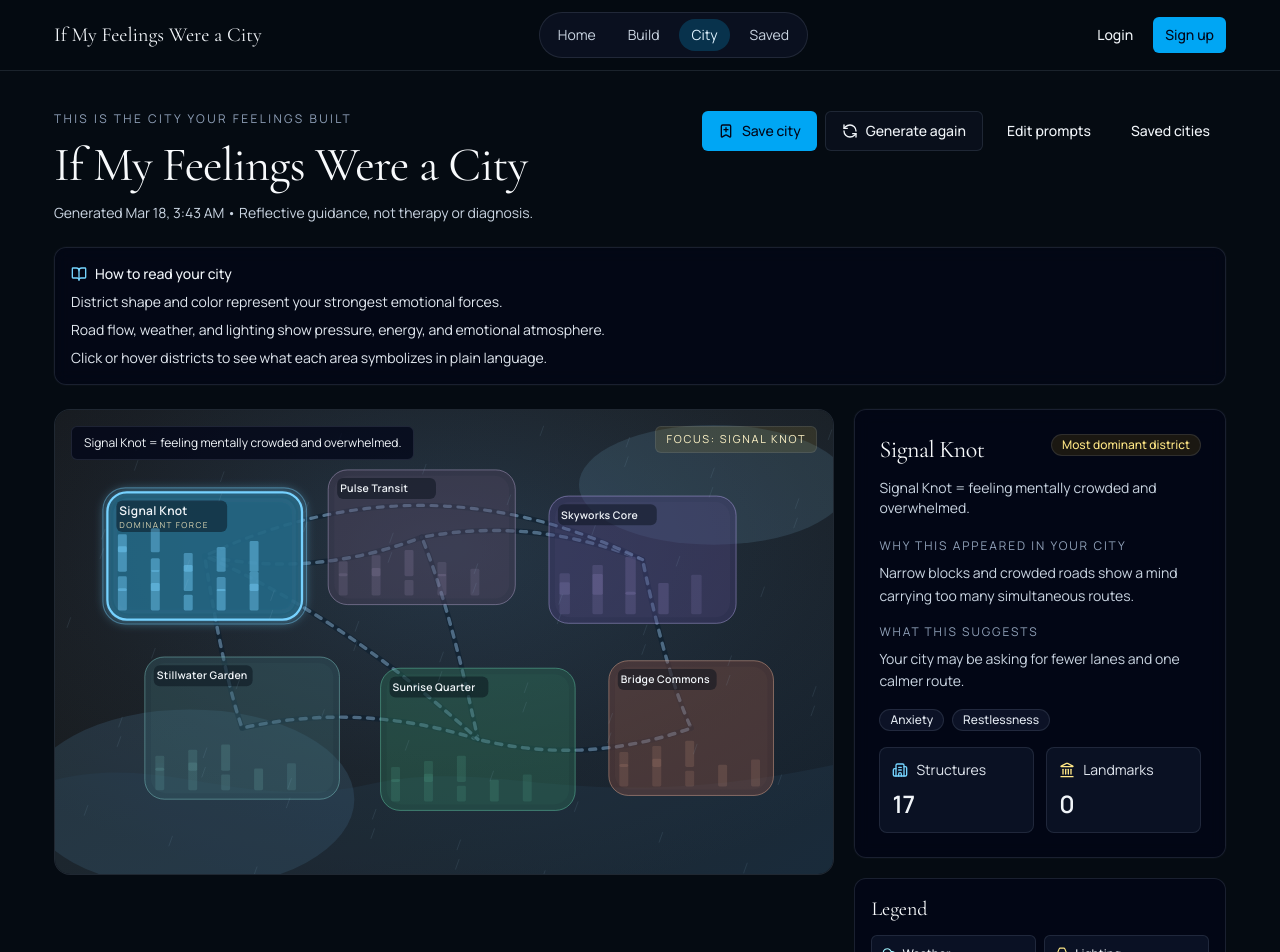
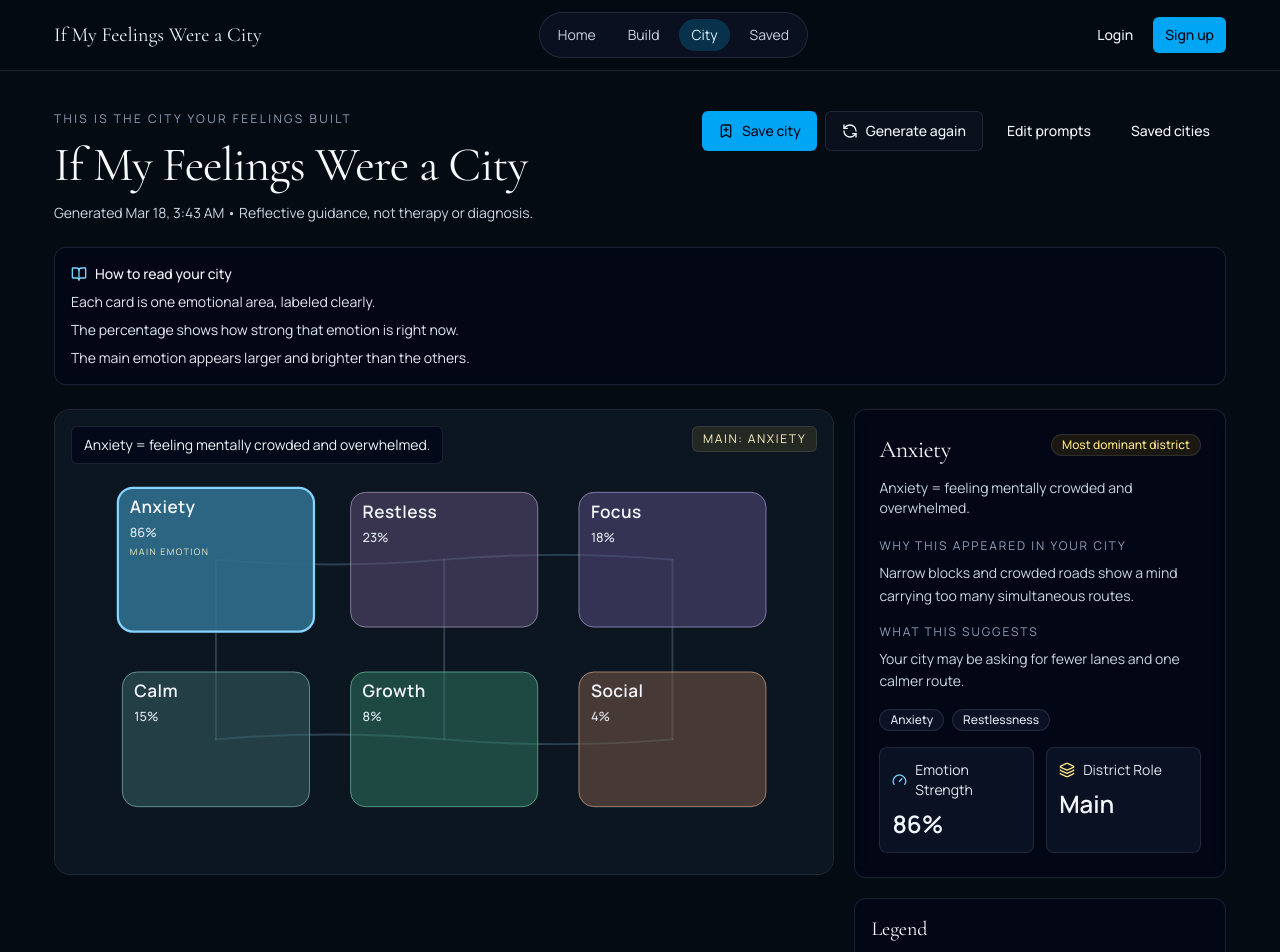
Before and after one commit to AbhinavGGarg/If-My-Feelings-Were-a-City, a Next.js app: page /city in a window 1280 px wide. Shown: the top 952 px of the page. Built offline with nearby package versions, Linux system fonts and the light colour scheme.

Commit message:
Simplify city map UI with clear labels and minimal layout

```diff
--- a/components/city-experience.tsx
+++ b/components/city-experience.tsx
@@ -128,9 +128,9 @@ export function CityExperience() {
               <BookOpen className="h-4 w-4 text-sky-300" />
               <span className="font-medium">How to read your city</span>
             </p>
-            <p>District shape and color represent your strongest emotional forces.</p>
-            <p>Road flow, weather, and lighting show pressure, energy, and emotional atmosphere.</p>
-            <p>Click or hover districts to see what each area symbolizes in plain language.</p>
+            <p>Each card is one emotional area, labeled clearly.</p>
+            <p>The percentage shows how strong that emotion is right now.</p>
+            <p>The main emotion appears larger and brighter than the others.</p>
           </CardContent>
         </Card>
       </motion.div>
--- a/components/city-map.tsx
+++ b/components/city-map.tsx
@@ -1,11 +1,9 @@
 "use client";
 
-import { motion } from "framer-motion";
 import { useMemo, useState } from "react";
 
 import { districtPlainMeaning } from "@/lib/emotion-copy";
-import type { CityModel, District, EmotionKey, Landmark } from "@/lib/types";
-import { cn } from "@/lib/utils";
+import type { CityModel, District, EmotionKey } from "@/lib/types";
 
 interface CityMapProps {
   city: CityModel;
@@ -14,30 +12,23 @@ interface CityMapProps {
   onSelectDistrict: (district: District) => void;
 }
 
-const emotionStyles: Record<
-  EmotionKey,
-  {
-    fill: string;
-    stroke: string;
-    glow: string;
-  }
-> = {
-  anxiety: { fill: "#1f5f7a", stroke: "#77d2ff", glow: "rgba(119, 210, 255, 0.26)" },
-  hope: { fill: "#2d6f57", stroke: "#6ce1b8", glow: "rgba(108, 225, 184, 0.28)" },
-  loneliness: { fill: "#2c395f", stroke: "#9cc0ff", glow: "rgba(156, 192, 255, 0.26)" },
-  grief: { fill: "#33424f", stroke: "#9eb0be", glow: "rgba(158, 176, 190, 0.26)" },
-  love: { fill: "#804b40", stroke: "#ffbe9d", glow: "rgba(255, 190, 157, 0.28)" },
-  ambition: { fill: "#4b3f7d", stroke: "#c7b6ff", glow: "rgba(199, 182, 255, 0.28)" },
-  burnout: { fill: "#514c41", stroke: "#d7c9a2", glow: "rgba(215, 201, 162, 0.24)" },
-  nostalgia: { fill: "#6a5339", stroke: "#f1cf95", glow: "rgba(241, 207, 149, 0.26)" },
-  confusion: { fill: "#33495f", stroke: "#8bc1f4", glow: "rgba(139, 193, 244, 0.26)" },
-  peace: { fill: "#355f67", stroke: "#8ce0d9", glow: "rgba(140, 224, 217, 0.28)" },
-  anger: { fill: "#6e3f3d", stroke: "#ffac9f", glow: "rgba(255, 172, 159, 0.26)" },
-  curiosity: { fill: "#3f5c5a", stroke: "#93dbc1", glow: "rgba(147, 219, 193, 0.27)" },
-  joy: { fill: "#6e5533", stroke: "#ffd38a", glow: "rgba(255, 211, 138, 0.28)" },
-  fear: { fill: "#405163", stroke: "#a6c8eb", glow: "rgba(166, 200, 235, 0.26)" },
-  restlessness: { fill: "#4f435e", stroke: "#c7b2df", glow: "rgba(199, 178, 223, 0.26)" },
-  shame: { fill: "#554f63", stroke: "#cdc6df", glow: "rgba(205, 198, 223, 0.24)" },
+const emotionStyles: Record<EmotionKey, { fill: string; stroke: string }> = {
+  anxiety: { fill: "#2f6e8c", stroke: "#86d3ff" },
+  hope: { fill: "#2f7a61", stroke: "#85e7be" },
+  loneliness: { fill: "#35546f", stroke: "#9bc7eb" },
+  grief: { fill: "#4c5b67", stroke: "#bac7d0" },
+  love: { fill: "#7d5a47", stroke: "#ffc8a8" },
+  ambition: { fill: "#5b4f83", stroke: "#cfbfff" },
+  burnout: { fill: "#655f54", stroke: "#e3d4ae" },
+  nostalgia: { fill: "#6d5b44", stroke: "#f5d7a3" },
+  confusion: { fill: "#3d5469", stroke: "#a6cfee" },
+  peace: { fill: "#3a6469", stroke: "#9de3db" },
+  anger: { fill: "#734743", stroke: "#ffbeb4" },
+  curiosity: { fill: "#456a66", stroke: "#9ce6cc" },
+  joy: { fill: "#75613f", stroke: "#ffdca0" },
+  fear: { fill: "#45586b", stroke: "#b8d3eb" },
+  restlessness: { fill: "#605279", stroke: "#d5c3ec" },
+  shame: { fill: "#5d566b", stroke: "#d8d0ea" },
 };
 
 function districtCenter(district: District) {
@@ -52,48 +43,7 @@ function roadPath(from: District, to: District, curvedOffset: number) {
   const end = districtCenter(to);
   const midX = (start.x + end.x) / 2;
   const midY = (start.y + end.y) / 2;
-
   return `M ${start.x} ${start.y} Q ${midX} ${midY + curvedOffset} ${end.x} ${end.y}`;
-}
-
-function renderLandmark(landmark: Landmark) {
-  if (landmark.kind === "park") {
-    return <circle cx={landmark.x} cy={landmark.y} r={7} fill="#9ce1ba" opacity={0.62} />;
-  }
-
-  if (landmark.kind === "bridge") {
-    return (
-      <g opacity={0.7}>
-        <path d={`M ${landmark.x - 10} ${landmark.y + 3} Q ${landmark.x} ${landmark.y - 8} ${landmark.x + 10} ${landmark.y + 3}`} stroke="#f6c9a5" strokeWidth={2} fill="none" />
-        <path d={`M ${landmark.x - 10} ${landmark.y + 7} Q ${landmark.x} ${landmark.y - 4} ${landmark.x + 10} ${landmark.y + 7}`} stroke="#f6c9a5" strokeWidth={2} fill="none" opacity={0.7} />
-      </g>
-    );
-  }
-
-  if (landmark.kind === "crane") {
-    return (
-      <g opacity={0.68}>
-        <line x1={landmark.x - 6} y1={landmark.y + 8} x2={landmark.x - 6} y2={landmark.y - 10} stroke="#b5ffd9" strokeWidth={2} />
-        <line x1={landmark.x - 6} y1={landmark.y - 10} x2={landmark.x + 10} y2={landmark.y - 10} stroke="#b5ffd9" strokeWidth={2} />
-      </g>
-    );
-  }
-
-  if (landmark.kind === "station") {
-    return <rect x={landmark.x - 7} y={landmark.y - 7} width={14} height={14} rx={3} fill="#c7d9e8" opacity={0.62} />;
-  }
-
-  if (landmark.kind === "plaza") {
-    return <circle cx={landmark.x} cy={landmark.y} r={6} fill="#ffe0bd" opacity={0.66} />;
-  }
-
-  return (
-    <polygon
-      points={`${landmark.x},${landmark.y - 8} ${landmark.x + 6},${landmark.y + 6} ${landmark.x - 6},${landmark.y + 6}`}
-      fill="#d7e2ea"
-      opacity={0.64}
-    />
-  );
 }
 
 export function CityMap({ city, selectedDistrictId, dominantDistrictId, onSelectDistrict }: CityMapProps) {
@@ -107,41 +57,11 @@ export function CityMap({ city, selectedDistrictId, dominantDistrictId, onSelect
   const dominantDistrict = city.districts.find((district) => district.id === dominantDistrictId) ?? city.districts[0];
 
   return (
-    <div className="relative overflow-hidden rounded-2xl border border-slate-800/70 bg-[#0a1118]">
+    <div className="relative overflow-hidden rounded-2xl border border-slate-800/80 bg-[#0a121a]">
       <svg viewBox="0 0 1040 620" className="h-full w-full">
-        <defs>
-          <radialGradient id="cityGlow" cx="50%" cy="30%" r="75%">
-            <stop offset="0%" stopColor="#15293e" />
-            <stop offset="65%" stopColor="#0b141f" />
-            <stop offset="100%" stopColor="#070d14" />
-          </radialGradient>
-          <linearGradient id="sunrise" x1="0%" y1="0%" x2="100%" y2="100%">
-            <stop offset="0%" stopColor="#f2b87a" stopOpacity={city.lighting === "sunrise" ? 0.28 : 0.06} />
-            <stop offset="35%" stopColor="#f7d8a2" stopOpacity={city.lighting === "golden" ? 0.26 : 0.07} />
-            <stop offset="100%" stopColor="#7ec4ff" stopOpacity={0.12} />
-          </linearGradient>
-          <filter id="districtGlow" x="-40%" y="-40%" width="180%" height="180%">
-            <feGaussianBlur stdDeviation="7" result="blur" />
-            <feMerge>
-              <feMergeNode in="blur" />
-              <feMergeNode in="SourceGraphic" />
-            </feMerge>
-          </filter>
-        </defs>
+        <rect x="0" y="0" width="1040" height="620" fill="#0c1621" />
 
-        <rect x="0" y="0" width="1040" height="620" fill="url(#cityGlow)" />
-        <rect x="0" y="0" width="1040" height="620" fill="url(#sunrise)" />
-        <g opacity={0.15}>
-          <ellipse cx="180" cy="520" rx="220" ry="120" fill="#68a5d8" />
-          <ellipse cx="880" cy="100" rx="180" ry="80" fill="#79b6d4" />
-        </g>
-        <path
-          d="M -20 500 C 140 450 240 540 420 500 C 600 460 700 550 1060 470 L 1060 620 L -20 620 Z"
-          fill="#2c4f6a"
-          opacity={0.18}
-        />
-
-        {city.roads.map((road) => {
+        {city.roads.slice(0, 7).map((road) => {
           const from = city.districts.find((district) => district.id === road.fromDistrictId);
           const to = city.districts.find((district) => district.id === road.toDistrictId);
           if (!from || !to) {
@@ -149,27 +69,15 @@ export function CityMap({ city, selectedDistrictId, dominantDistrictId, onSelect
           }
 
           return (
-            <g key={road.id}>
-              <path
-                d={roadPath(from, to, road.curvedOffset)}
-                stroke="#0d1e2f"
-                strokeWidth={road.width + 2}
-                fill="none"
-                strokeLinecap="round"
-                opacity={0.6}
-              />
-              <motion.path
-                d={roadPath(from, to, road.curvedOffset)}
-                stroke={road.isStalled ? "#7f808a" : "#9dc8ef"}
-                strokeWidth={road.width - 0.6}
-                strokeOpacity={0.14 + road.congestion * 0.35}
-                fill="none"
-                strokeLinecap="round"
-                strokeDasharray={road.isStalled ? "0" : "8 10"}
-                animate={road.isStalled ? undefined : { strokeDashoffset: [0, -30] }}
-                transition={road.isStalled ? undefined : { repeat: Number.POSITIVE_INFINITY, duration: 3.2, ease: "linear" }}
-              />
-            </g>
+            <path
+              key={road.id}
+              d={roadPath(from, to, road.curvedOffset)}
+              stroke="#7598b0"
+              strokeWidth={2.5}
+              strokeOpacity={0.32}
+              fill="none"
+              strokeLinecap="round"
+            />
           );
         })}
 
@@ -177,6 +85,13 @@ export function CityMap({ city, selectedDistrictId, dominantDistrictId, onSelect
           const style = emotionStyles[district.anchorEmotion];
           const selected = district.id === selectedDistrictId;
           const dominant = district.id === dominantDistrictId;
+          const score = Math.round(city.emotionalProfile.vector[district.anchorEmotion] * 100);
+
+          const expansion = dominant ? 12 : 0;
+          const x = district.x - expansion / 2;
+          const y = district.y - expansion / 2;
+          const width = district.width + expansion;
+          const height = district.height + expansion;
 
           return (
             <g
@@ -186,150 +101,43 @@ export function CityMap({ city, selectedDistrictId, dominantDistrictId, onSelect
               onMouseLeave={() => setHoveredDistrictId(null)}
               className="cursor-pointer"
             >
-              {dominant && (
-                <rect
-                  x={district.x - 6}
-                  y={district.y - 6}
-                  width={district.width + 12}
-                  height={district.height + 12}
-                  rx={30}
-                  fill="none"
-                  stroke={style.stroke}
-                  strokeOpacity={0.42}
-                  strokeWidth={1.5}
-                />
-              )}
-
               <rect
-                x={district.x}
-                y={district.y}
-                width={district.width}
-                height={district.height}
-                rx={26}
+                x={x}
+                y={y}
+                width={width}
+                height={height}
+                rx={20}
                 fill={style.fill}
-                fillOpacity={dominant ? 0.72 : 0.34 + district.density * 0.28}
+                fillOpacity={dominant ? 0.9 : selected ? 0.78 : 0.52}
                 stroke={style.stroke}
-                strokeOpacity={selected ? 1 : dominant ? 0.8 : 0.46}
-                strokeWidth={selected ? 3 : dominant ? 2.2 : 1.2}
-                filter={selected || dominant ? "url(#districtGlow)" : undefined}
+                strokeWidth={dominant ? 3 : selected ? 2.4 : 1.2}
+                strokeOpacity={dominant ? 1 : selected ? 0.9 : 0.6}
               />
 
-              <rect
-                x={district.x + 8}
-                y={district.y + 8}
-                width={district.width - 16}
-                height={district.height - 16}
-                rx={20}
-                fill={style.glow}
-                opacity={selected ? 0.24 : dominant ? 0.18 : 0.1}
-              />
-
-              <rect
-                x={district.x + 12}
-                y={district.y + 11}
-                width={dominant ? 148 : 132}
-                height={dominant ? 42 : 28}
-                rx={8}
-                fill="#08111b"
-                opacity={0.5}
-              />
-
-              <text
-                x={district.x + 16}
-                y={district.y + 30}
-                fill="#f4f7fb"
-                className={cn(
-                  "fill-slate-100 font-semibold tracking-wide",
-                  dominant ? "text-[16px]" : "text-[14px]",
-                )}
-              >
+              <text x={x + 16} y={y + 34} className="fill-slate-100 text-[23px] font-semibold tracking-wide">
                 {district.name}
               </text>
 
+              <text x={x + 16} y={y + 66} className="fill-slate-200 text-[17px] font-medium">
+                {score}%
+              </text>
+
               {dominant && (
-                <text x={district.x + 16} y={district.y + 48} className="fill-amber-100 text-[11px] uppercase tracking-[0.18em]" opacity={0.85}>
-                  Dominant Force
+                <text x={x + 16} y={y + 90} className="fill-amber-100 text-[12px] uppercase tracking-[0.16em]" opacity={0.95}>
+                  Main Emotion
                 </text>
               )}
             </g>
           );
         })}
-
-        {city.buildings.map((building) => {
-          const district = city.districts.find((item) => item.id === building.districtId);
-          if (!district) {
-            return null;
-          }
-
-          const style = emotionStyles[district.anchorEmotion];
-          const selected = district.id === selectedDistrictId;
-          const dominant = district.id === dominantDistrictId;
-          const baseOpacity = building.type === "abandoned" ? 0.2 : 0.18 + building.intensity * 0.28;
-          const opacity = selected || dominant ? baseOpacity : baseOpacity * 0.5;
-
-          return (
-            <motion.rect
-              key={building.id}
-              x={building.x}
-              y={building.y - building.height}
-              width={building.width}
-              height={building.height}
-              rx={2}
-              fill={style.stroke}
-              opacity={opacity}
-              animate={building.flicker && (selected || dominant) ? { opacity: [opacity, opacity * 0.45, opacity] } : undefined}
-              transition={building.flicker && (selected || dominant) ? { repeat: Number.POSITIVE_INFINITY, duration: 1.5 } : undefined}
-            />
-          );
-        })}
-
-        {city.landmarks.map((landmark) => {
-          const district = city.districts.find((item) => item.id === landmark.districtId);
-          const emphasis = district?.id === selectedDistrictId || district?.id === dominantDistrictId;
-
-          return (
-            <g key={landmark.id} opacity={emphasis ? 0.95 : 0.48}>
-              {renderLandmark(landmark)}
-            </g>
-          );
-        })}
-
-        {(city.weather === "rain" || city.weather === "drizzle") && (
-          <g opacity={city.weather === "rain" ? 0.2 : 0.12}>
-            {Array.from({ length: 72 }).map((_, index) => {
-              const x = (index * 113) % 1040;
-              const y = (index * 41) % 620;
-              return <line key={`rain-${index}`} x1={x} y1={y} x2={x - 5} y2={y + 14} stroke="#9bc4de" strokeWidth={1.2} />;
-            })}
-          </g>
-        )}
-
-        {(city.weather === "fog" || city.weather === "mist") && (
-          <g opacity={city.weather === "fog" ? 0.22 : 0.12}>
-            <ellipse cx="290" cy="140" rx="260" ry="110" fill="#cfd9e6" />
-            <ellipse cx="730" cy="420" rx="320" ry="130" fill="#d8dde8" />
-            <ellipse cx="470" cy="540" rx="280" ry="90" fill="#b8c5d4" />
-          </g>
-        )}
       </svg>
 
-      <div className="pointer-events-none absolute inset-0">
-        <div
-          className={cn(
-            "h-full w-full",
-            city.lighting === "sunrise" && "bg-[radial-gradient(circle_at_20%_8%,rgba(250,203,133,0.12),transparent_52%)]",
-            city.lighting === "golden" && "bg-[radial-gradient(circle_at_70%_2%,rgba(250,210,142,0.12),transparent_56%)]",
-            city.lighting === "dim" && "bg-[radial-gradient(circle_at_50%_10%,rgba(130,140,155,0.1),transparent_56%)]",
-          )}
-        />
-      </div>
-
       <div className="pointer-events-none absolute left-4 top-4 right-4 flex items-start justify-between gap-3">
-        <div className="max-w-[75%] rounded-md border border-slate-700/70 bg-slate-950/75 px-3 py-2 text-xs text-slate-100">
+        <div className="max-w-[72%] rounded-md border border-slate-700/80 bg-slate-950/75 px-3 py-2 text-sm text-slate-100">
           {districtPlainMeaning(activeDistrict.name, activeDistrict.anchorEmotion)}
         </div>
-        <div className="rounded-md border border-amber-300/35 bg-amber-300/10 px-2.5 py-1 text-[11px] uppercase tracking-[0.16em] text-amber-100">
-          Focus: {dominantDistrict.name}
+        <div className="rounded-md border border-amber-300/40 bg-amber-300/10 px-2.5 py-1 text-xs uppercase tracking-[0.14em] text-amber-100">
+          Main: {dominantDistrict.name}
         </div>
       </div>
     </div>
--- a/components/district-details-panel.tsx
+++ b/components/district-details-panel.tsx
@@ -1,9 +1,9 @@
-import { Building2, Landmark } from "lucide-react";
+import { Gauge, Layers } from "lucide-react";
 
 import { Badge } from "@/components/ui/badge";
 import { Card, CardContent, CardDescription, CardHeader, CardTitle } from "@/components/ui/card";
 import { districtPlainMeaning } from "@/lib/emotion-copy";
-import type { Building, CityModel, District } from "@/lib/types";
+import type { CityModel, District } from "@/lib/types";
 import { toTitleCase } from "@/lib/utils";
 
 interface DistrictDetailsPanelProps {
@@ -12,15 +12,9 @@ interface DistrictDetailsPanelProps {
   isDominant: boolean;
 }
 
-function landmarkCount(city: CityModel, districtId: string) {
-  return city.landmarks.filter((landmark) => landmark.districtId === districtId).length;
-}
+export function DistrictDetailsPanel({ city, district, isDominant }: DistrictDetailsPanelProps) {
+  const strength = Math.round(city.emotionalProfile.vector[district.anchorEmotion] * 100);
 
-function buildingCount(buildings: Building[], districtId: string) {
-  return buildings.filter((building) => building.districtId === districtId).length;
-}
-
-export function DistrictDetailsPanel({ city, district, isDominant }: DistrictDetailsPanelProps) {
   return (
     <Card>
       <CardHeader className="space-y-3">
@@ -51,19 +45,19 @@ export function DistrictDetailsPanel({ city, district, isDominant }: DistrictDet
         <div className="grid grid-cols-2 gap-3 text-sm text-slate-300">
           <div className="rounded-lg border border-slate-800/70 bg-slate-900/70 p-3">
             <p className="flex items-center gap-2 text-slate-200">
-              <Building2 className="h-4 w-4 text-sky-300" />
-              Structures
+              <Gauge className="h-4 w-4 text-sky-300" />
+              Emotion Strength
             </p>
             <p className="mt-2 text-2xl font-semibold text-slate-100">
-              {buildingCount(city.buildings, district.id)}
+              {strength}%
             </p>
           </div>
           <div className="rounded-lg border border-slate-800/70 bg-slate-900/70 p-3">
             <p className="flex items-center gap-2 text-slate-200">
-              <Landmark className="h-4 w-4 text-amber-200" />
-              Landmarks
+              <Layers className="h-4 w-4 text-amber-200" />
+              District Role
             </p>
-            <p className="mt-2 text-2xl font-semibold text-slate-100">{landmarkCount(city, district.id)}</p>
+            <p className="mt-2 text-2xl font-semibold text-slate-100">{isDominant ? "Main" : "Support"}</p>
           </div>
         </div>
       </CardContent>
--- a/lib/city-generator.ts
+++ b/lib/city-generator.ts
@@ -15,39 +15,41 @@ import {
 } from "@/lib/types";
 
 const districtLayout = [
-  { id: "district-1", x: 70, y: 110, width: 260, height: 170 },
-  { id: "district-2", x: 365, y: 80, width: 250, height: 180 },
-  { id: "district-3", x: 660, y: 115, width: 250, height: 170 },
-  { id: "district-4", x: 120, y: 330, width: 260, height: 190 },
-  { id: "district-5", x: 435, y: 345, width: 260, height: 190 },
-  { id: "district-6", x: 740, y: 335, width: 220, height: 180 },
+  { id: "district-1", x: 90, y: 110, width: 250, height: 180 },
+  { id: "district-2", x: 395, y: 110, width: 250, height: 180 },
+  { id: "district-3", x: 700, y: 110, width: 250, height: 180 },
+  { id: "district-4", x: 90, y: 350, width: 250, height: 180 },
+  { id: "district-5", x: 395, y: 350, width: 250, height: 180 },
+  { id: "district-6", x: 700, y: 350, width: 250, height: 180 },
 ];
 
 const districtNaming: Record<EmotionKey, string> = {
-  anxiety: "Signal Knot",
-  hope: "Sunrise Quarter",
-  loneliness: "Farline District",
-  grief: "Rain Memorial Ward",
-  love: "Bridge Commons",
-  ambition: "Skyworks Core",
-  burnout: "Dim Grid",
-  nostalgia: "Old Town Lights",
-  confusion: "Crosswind Junction",
-  peace: "Stillwater Garden",
-  anger: "Pressure Yard",
-  curiosity: "Open Loop",
-  joy: "Bright Market",
-  fear: "Watchtower Block",
-  restlessness: "Pulse Transit",
-  shame: "Hidden Courtyard",
+  anxiety: "Anxiety",
+  hope: "Growth",
+  loneliness: "Social",
+  grief: "Heavy",
+  love: "Social",
+  ambition: "Focus",
+  burnout: "Overload",
+  nostalgia: "Memory",
+  confusion: "Unclear",
+  peace: "Calm",
+  anger: "Tension",
+  curiosity: "Curiosity",
+  joy: "Joy",
+  fear: "Fear",
+  restlessness: "Restless",
+  shame: "Self-Doubt",
 };
 
 const fallbackEmotionOrder: EmotionKey[] = [
-  "hope",
-  "love",
+  "anxiety",
   "ambition",
   "peace",
-  "nostalgia",
+  "love",
+  "hope",
+  "burnout",
+  "loneliness",
   "curiosity",
 ];
 
@@ -230,7 +232,6 @@ function buildRoads(districts: District[], profile: EmotionalProfile): Road[] {
     [2, 5],
     [3, 4],
     [4, 5],
-    [0, 4],
   ];
 
   const roads = baseConnections.map(([fromIndex, toIndex], index) => {
@@ -251,34 +252,10 @@ function buildRoads(districts: District[], profile: EmotionalProfile): Road[] {
       toDistrictId: to.id,
       width,
       congestion: round(clamp(0.35 + anxiety * 0.55 + burnout * 0.2 - hope * 0.25, 0.15, 1)),
-      curvedOffset: Math.round((index % 2 === 0 ? 1 : -1) * (38 + loneliness * 60)),
+      curvedOffset: Math.round((index % 2 === 0 ? 1 : -1) * (12 + loneliness * 18)),
       isStalled: burnout > 0.55 && index % 3 === 0,
     };
   });
-
-  if (profile.vector.anxiety > 0.55) {
-    roads.push({
-      id: "road-overflow-a",
-      fromDistrictId: districts[0].id,
-      toDistrictId: districts[2].id,
-      width: 4.8,
-      congestion: clamp(0.78 + profile.vector.anxiety * 0.2, 0, 1),
-      curvedOffset: -140,
-      isStalled: false,
-    });
-  }
-
-  if (profile.vector.loneliness > 0.56) {
-    roads.push({
-      id: "road-longline",
-      fromDistrictId: districts[3].id,
-      toDistrictId: districts[2].id,
-      width: 5.2,
-      congestion: 0.2,
-      curvedOffset: 170,
-      isStalled: false,
-    });
-  }
 
   return roads;
 }
```
Also changed, not shown: components/city-legend.tsx (+11 -26 lines).
